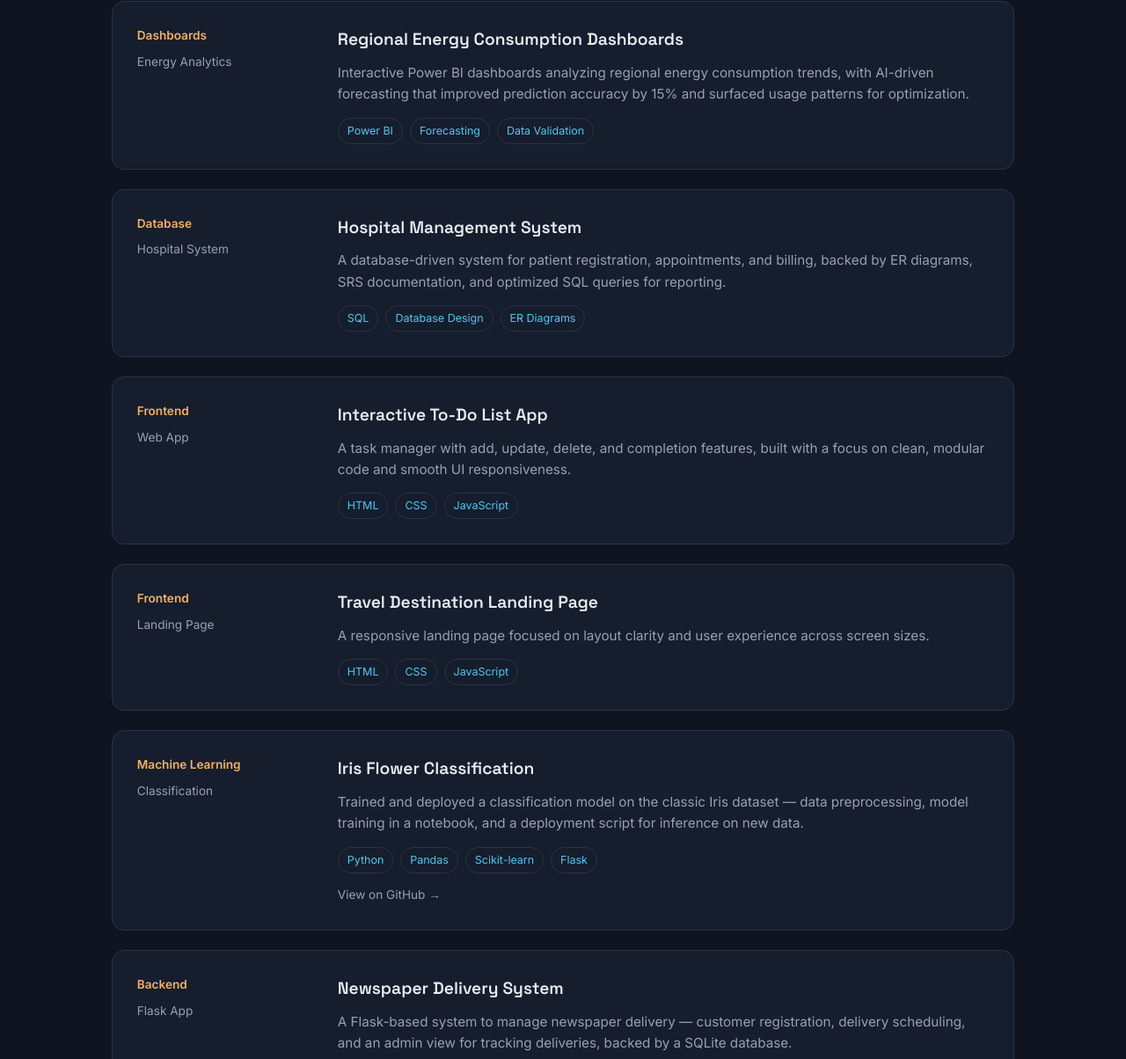
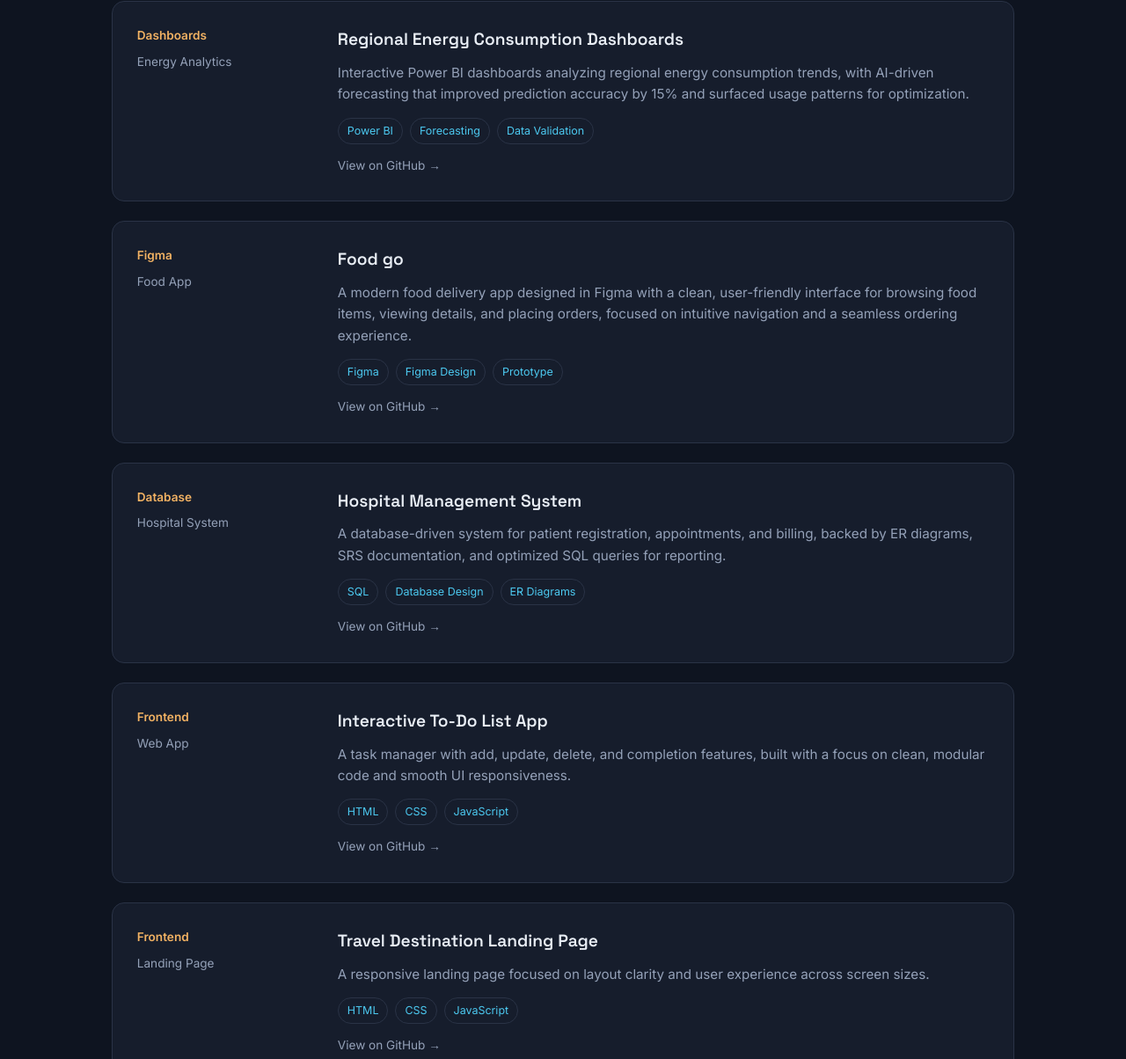
Before and after one commit to 143durga/Portfolio, a plain HTML site: page projects.html in a window 1280 px wide. Shown: the part 508-1712 px from the top of the page at 88% size. Drawn offline with Linux system fonts and the light colour scheme.

Commit message:
Add project links to multiple projects in HTML

```diff
--- a/projects.html
+++ b/projects.html
@@ -57,6 +57,24 @@
         <div class="stack">
           <span>Power BI</span><span>Forecasting</span><span>Data Validation</span>
         </div>
+        <div class="project-links">
+          <a href="https://github.com/143durga/iris-project" target="_blank" rel="noopener">View on GitHub →</a>
+        </div>
+      </div>
+    </div>
+
+     <div class="project">
+      <div class="meta"><span class="year">Figma</span>Food App</div>
+      <div>
+        <h3>Food go</h3>
+        <p>A modern food delivery app designed in Figma with a clean, user-friendly interface for browsing food items, viewing details, and placing orders, focused on intuitive navigation and a seamless ordering experience.
+</p>
+        <div class="stack">
+          <span>Figma</span><span>Figma Design</span><span>Prototype</span>
+        </div>
+        <div class="project-links">
+          <a href="https://www.figma.com/proto/m6Aplm6jbclFrerUVmS5qw/Food-app?node-id=45-183&starting-point-node-id=23%3A480&t=eW8YZR2dqR6Cbj4L-1" target="_blank" rel="noopener">View on GitHub →</a>
+        </div>
       </div>
     </div>
 
@@ -67,6 +85,9 @@
         <p>A database-driven system for patient registration, appointments, and billing, backed by ER diagrams, SRS documentation, and optimized SQL queries for reporting.</p>
         <div class="stack">
           <span>SQL</span><span>Database Design</span><span>ER Diagrams</span>
+        </div>
+        <div class="project-links">
+          <a href="https://github.com/143durga/HospitalManagementSystem" target="_blank" rel="noopener">View on GitHub →</a>
         </div>
       </div>
     </div>
@@ -79,6 +100,9 @@
         <div class="stack">
           <span>HTML</span><span>CSS</span><span>JavaScript</span>
         </div>
+        <div class="project-links">
+          <a href="https://github.com/143durga/Todo-App" target="_blank" rel="noopener">View on GitHub →</a>
+        </div>
       </div>
     </div>
 
@@ -89,6 +113,9 @@
         <p>A responsive landing page focused on layout clarity and user experience across screen sizes.</p>
         <div class="stack">
           <span>HTML</span><span>CSS</span><span>JavaScript</span>
+        </div>
+        <div class="project-links">
+          <a href="https://github.com/143durga/Travel-Destination" target="_blank" rel="noopener">View on GitHub →</a>
         </div>
       </div>
     </div>
```
